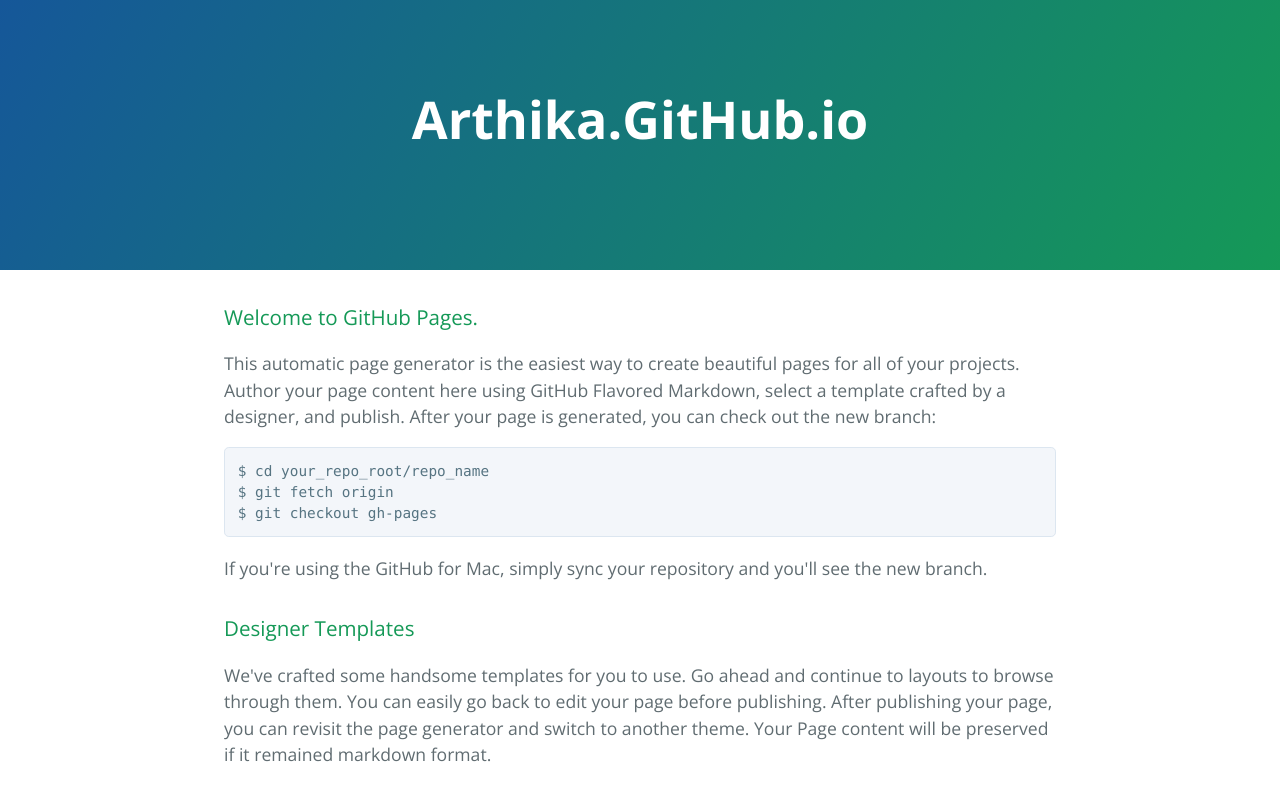
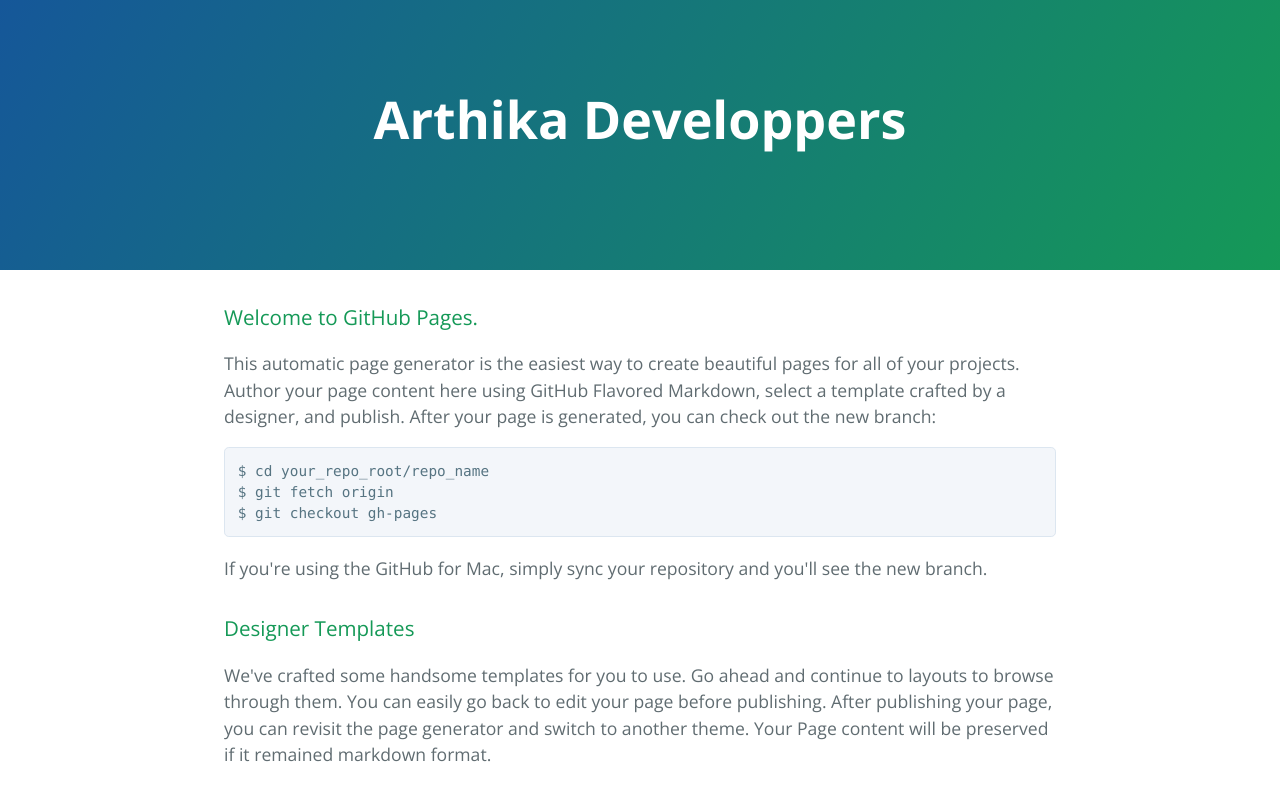
Before and after one commit to Arthika/arthika.github.io, a plain HTML site: page index.html in a window 1280 px wide. Shown: the top 797 px of the page. Drawn offline with nearby package versions, Linux system fonts and the light colour scheme.

Commit message:
Update index.html

```diff
--- a/index.html
+++ b/index.html
@@ -11,7 +11,7 @@
   </head>
   <body>
     <section class="page-header">
-      <h1 class="project-name">Arthika.GitHub.io</h1>
+      <h1 class="project-name">Arthika Developpers</h1>
       <h2 class="project-tagline"></h2>
     </section>
 
```
